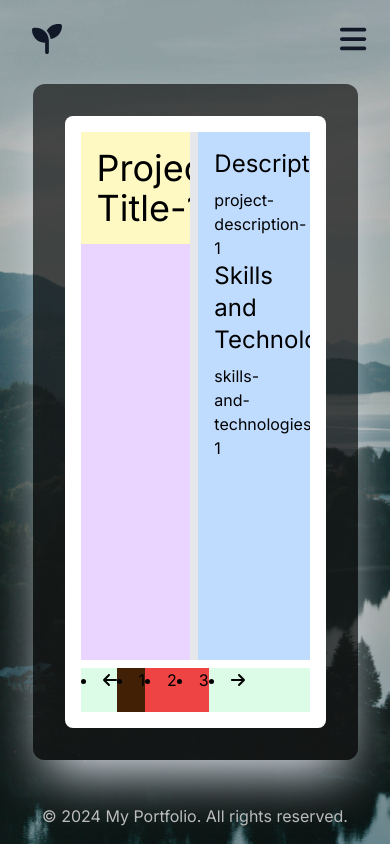
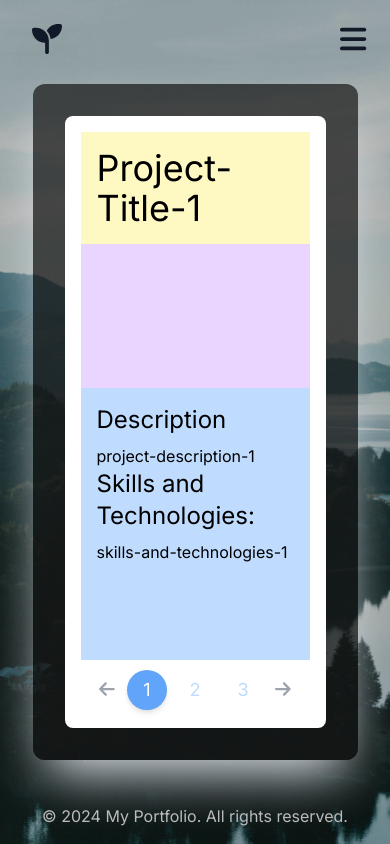
Before and after one commit to AdonisS2004/portfolio, a Next.js app: page /pages/portfolio in a window 390 px wide. Built offline with nearby package versions, Linux system fonts and the light colour scheme.

Commit message:
Finished page navigation

```diff
--- a/src/app/pages/portfolio/components/page-navigation/index.tsx
+++ b/src/app/pages/portfolio/components/page-navigation/index.tsx
@@ -3,21 +3,32 @@ import { faArrowLeft, faArrowRight } from "@fortawesome/free-solid-svg-icons";
 import { FontAwesomeIcon } from "@fortawesome/react-fontawesome";
 
 export default function PageNavigation({numbers, currentPage, setCurrentPage}:{numbers:Array<number>, currentPage:any, setCurrentPage:Function}){
+    const arrows_css = [
+        "flex items-center p-1 text-gray-400",
+        "transition ease-in-out duration-100",
+        "hover:text-blue-400"
+    ]
+
+    const numbers_css = [
+        "flex items-center justify-center w-10 h-10 rounded-full",
+        "transition ease-in-out duration-100",
+        "hover:border-blue-300 hover:border-2 hover:text-blue-600 hover:drop-shadow-lg"
+    ]
     return(
-        <nav className="h-12 w-full bg-green-100 flex">
-            <li className="">
+        <nav className="h-12 w-full flex items-center justify-center text-lg space-x-2">
+            <li className={`${arrows_css.join(" ")} hover:-translate-x-1`}>
                 <Link href="#" onClick={() => prevPage(currentPage, setCurrentPage)}>
                     <FontAwesomeIcon icon={faArrowLeft} className=""></FontAwesomeIcon>
                 </Link>
             </li>
             {
                 numbers.map((n,i) => (
-                    <li className={`${currentPage === n ? "bg-yellow-950" : "bg-red-500"}`} key={i} onClick={() => toPage(n, setCurrentPage)}>
-                        {n}
+                    <li className={`${currentPage === n ? "bg-blue-400 text-white shadow-md border-" : "bg-none text-blue-200"} ${numbers_css.join(" ")}`} key={i} onClick={() => toPage(n, setCurrentPage)}>
+                        <a href="#" className="w-full h-full flex items-center justify-center">{n}</a>
                     </li>
                 ))
             }
-            <li>
+            <li className={`${arrows_css.join(" ")} hover:translate-x-1`}>
                 <Link href="#" onClick={() => nextPage(currentPage, setCurrentPage, numbers)}>
                     <FontAwesomeIcon icon={faArrowRight} className=""></FontAwesomeIcon>
                 </Link>
--- a/src/app/pages/portfolio/components/project-container/index.tsx
+++ b/src/app/pages/portfolio/components/project-container/index.tsx
@@ -8,15 +8,17 @@ export default function ProjectContainer({Project} : {Project:any}){
 
     ]
     return(
-        <main className="w-full h-full bg-gray-200 flex space-x-2">
-            <div className="bg-blue-200 w-1/2 h-full overflow-hidden">
+        <main className="w-full h-full bg-gray-200 flex flex-col lg:flex-row lg:space-x-2 overflow-scroll">
+            <div className="bg-blue-200 w-full lg:w-1/2 h-full overflow-hidden">
                 <span className="flex items-end w-full bg-yellow-100 capitalize text-4xl p-4">{Project.title}</span>
                 <ImageCarousel />
             </div>
-            <div className="bg-blue-200 w-1/2 h-full p-4 overflow-scroll">
+            <div className="bg-blue-200 w-full lg:w-1/2 h-full p-4 overflow-scroll">
                 <h2 className={h2CSS.join(" ")}>Description</h2>
+                <div className=""></div>
                 <p>{Project.description}</p>
                 <h2 className={h2CSS.join(" ")}>Skills and Technologies:</h2>
+                <div className=""></div>
                 <p>{Project.skills}</p>
             </div>
         </main>
```
